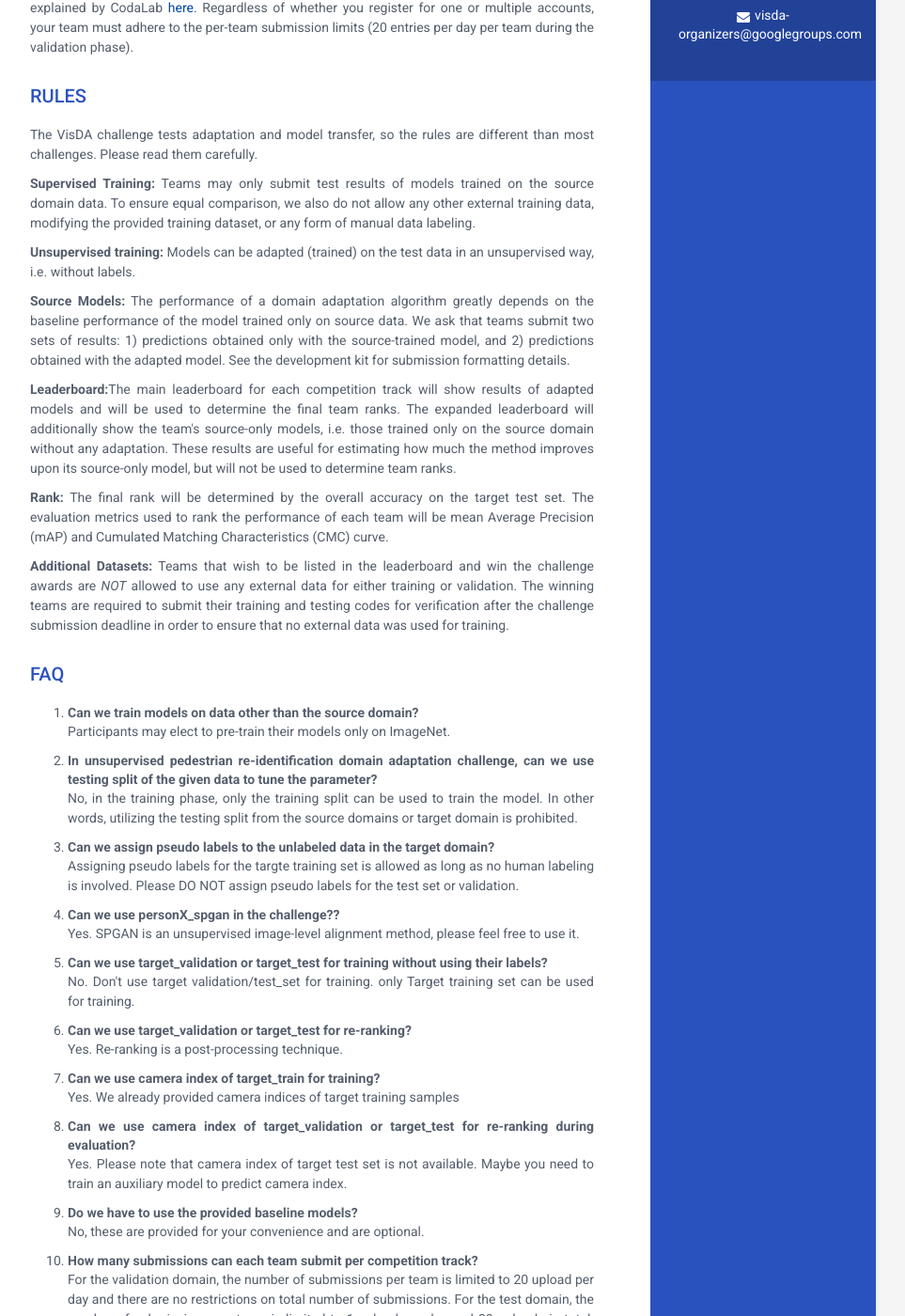
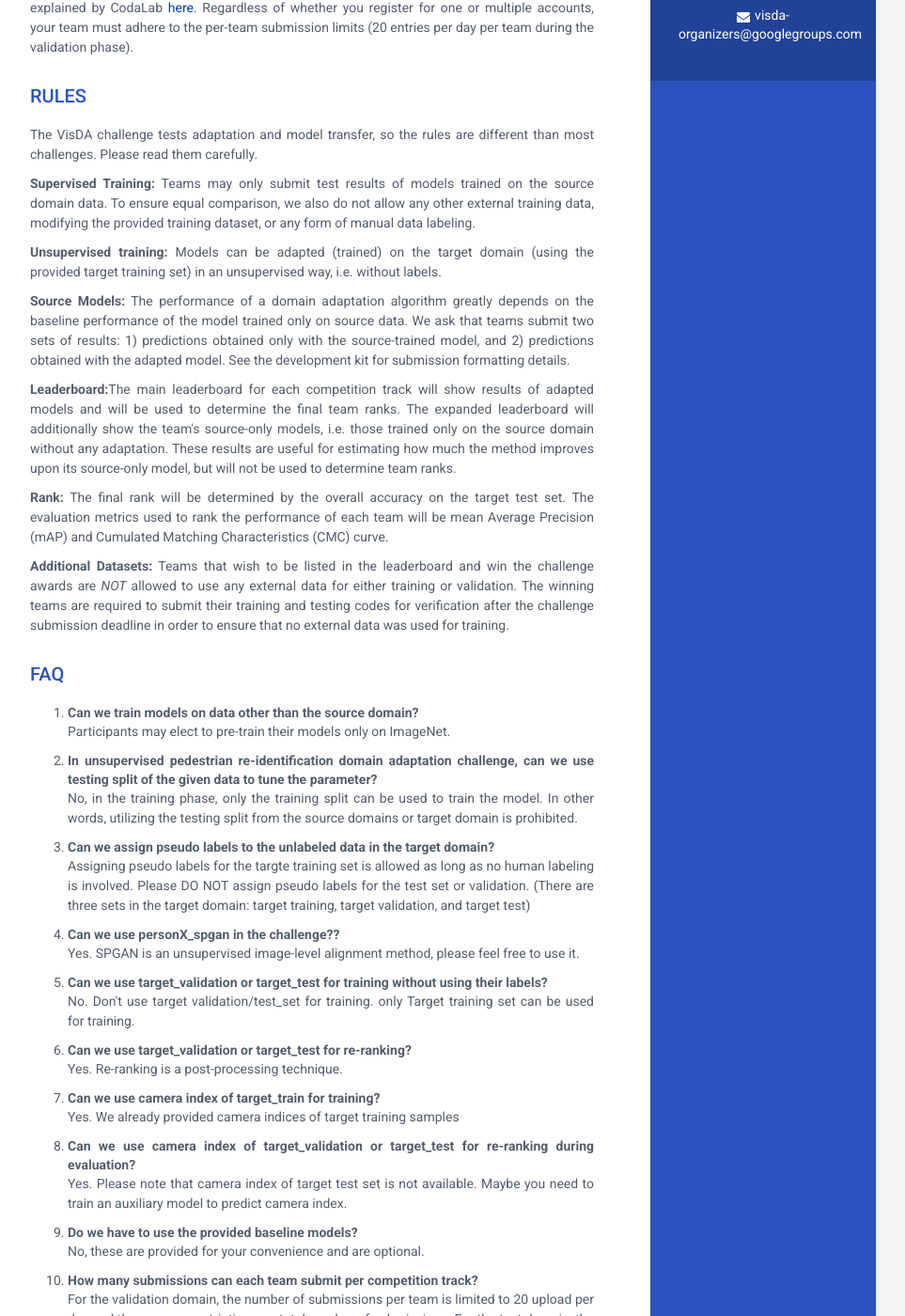
Before and after one commit to VisionLearningGroup/VisionLearningGroup.github.io, a Jekyll site: the page built from visda-2020/index.html, in a window 1280 px wide and 1400 px high, scrolled down 1442 px. Shown: the whole window at 94% size, without its empty margins (188-1151 px from the left). Built offline with Jekyll 4.4.1, drawn with Linux system fonts in a browser that asks for light colours.

Commit message:
Update visda2020 rules

```diff
--- a/visda-2020/index.html
+++ b/visda-2020/index.html
@@ -122,7 +122,7 @@ layout: visda2020
 
 		<p><b>Supervised Training:</b> Teams may only submit test results of models trained on the source domain data. To ensure equal comparison, we also do not allow any other external training data, modifying the provided training dataset, or any form of manual data labeling. </p>
 
-		<p><b>Unsupervised training:</b> Models can be adapted (trained) on the test data in an unsupervised way, i.e. without labels.  </p>
+		<p><b>Unsupervised training:</b> Models can be adapted (trained) on the target domain (using the provided target training set) in an unsupervised way, i.e. without labels.  </p>
 
 		<p><b>Source Models:</b> The performance of a domain adaptation algorithm greatly depends on the baseline performance of the model trained only on source data. We ask that teams submit two sets of results: 1) predictions obtained only with the source-trained model, and 2) predictions obtained with the adapted model. See the development kit for submission formatting details. </p>
 
@@ -152,7 +152,7 @@ layout: visda2020
 
 			<li><b>Can we assign pseudo labels to the unlabeled data in the target domain?</b></li>
 			<p>Assigning pseudo labels for the targte training set is allowed as long as no human labeling is involved. Please DO NOT
-			assign pseudo labels for the test set or validation.</p>
+			assign pseudo labels for the test set or validation. (There are three sets in the target domain: target training, target validation, and target test)</p>
 
 			<li><b>Can we use personX_spgan in the challenge??</b></li>
 			<p>Yes. SPGAN is an unsupervised image-level alignment method, please feel free to use it. </p>
```
